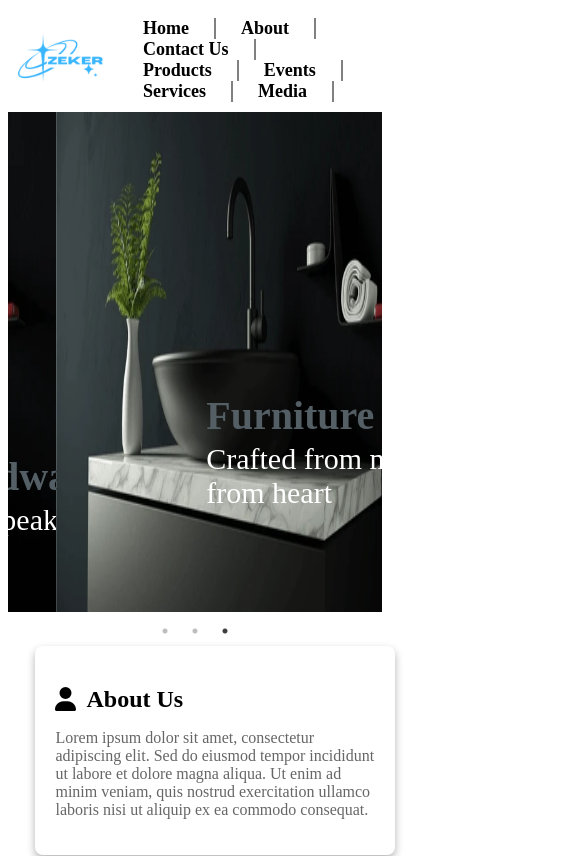
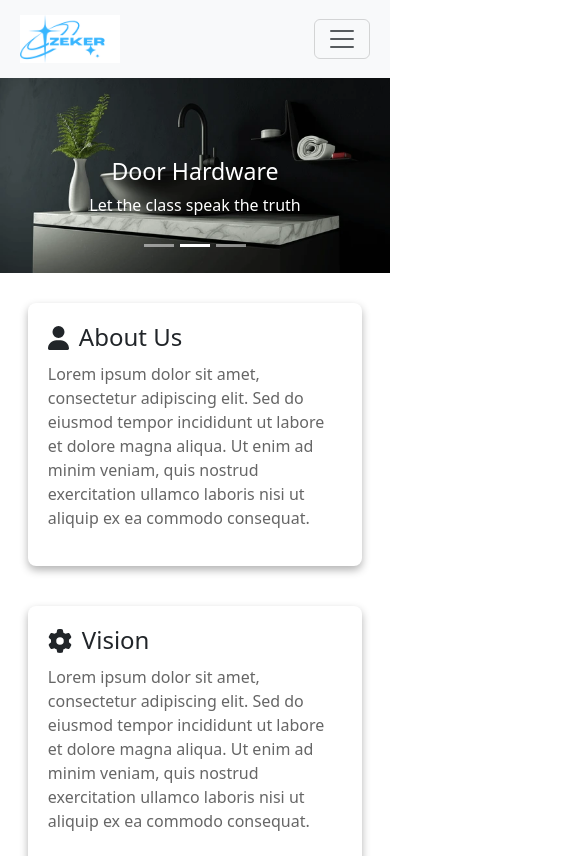
Before and after one commit to gulshan-ara/hardware_website, a React (Create React App) app: page / in a window 390 px wide. Shown: the top 856 px of the page, 578 px wide, since content can reach past the window. Built offline with nearby package versions, Linux system fonts and the light colour scheme.

Commit message:
added responsive navbar

```diff
--- a/src/components/carousel.jsx
+++ b/src/components/carousel.jsx
@@ -1,73 +1,30 @@
 import React from "react";
-import Slider from "react-slick";
-import "slick-carousel/slick/slick.css";
-import "slick-carousel/slick/slick-theme.css";
-import styled from "styled-components";
-
-// Define styled components
-const CarouselItem = styled.div`
-  position: relative;
-`;
-
-const Caption = styled.div`
-  position: absolute;
-  bottom: 0;
-  left: 0;
-  transform: translate(150px, -80%);
-  text-align: left;
-`;
-
-const Title = styled.h2`
-  margin: 3px 0;
-  font-size: 40px;
-  color: #535e65;
-`;
-
-const Description = styled.p`
-  margin: 3px 0;
-  font-size: 30px;
-  color: #fff;
-`;
-
-const StyledImage = styled.img`
-  width: 100%;
-  height: 500px;
-`;
+import { Carousel } from 'react-bootstrap';
 
 export const ImageCarousel = () => {
-  const settings = {
-    dots: true,
-    infinite: true,
-    speed: 500,
-    slidesToShow: 1,
-    slidesToScroll: 1,
-    autoplay: true,
-    autoplaySpeed: 3000,
-  };
-
   return (
-    <Slider {...settings}>
-      <CarouselItem>
-        <Caption>
-          <Title>Bathroom Hardware</Title>
-          <Description>Serenity in the silence</Description>
-        </Caption>
-        <StyledImage src="./assets/images/image_1.png" alt="Image 1" />
-      </CarouselItem>
-      <CarouselItem>
-        <Caption>
-          <Title>Door Hardware</Title>
-          <Description>Let the class speak the truth</Description>
-        </Caption>
-        <StyledImage src="./assets/images/image_1.png" alt="Image 2" />
-      </CarouselItem>
-      <CarouselItem>
-        <Caption>
-          <Title>Furniture Fittings</Title>
-          <Description>Crafted from metal, Curated from heart</Description>
-        </Caption>
-        <StyledImage src="./assets/images/image_1.png" alt="Image 3" />
-      </CarouselItem>
-    </Slider>
+    <Carousel controls={false} interval={1000}>
+      <Carousel.Item>
+        <img src="./assets/images/image_1.png" className="d-block w-100" alt="Image 1" />
+        <Carousel.Caption>
+          <h3>Bathroom Hardware</h3>
+          <p>Serenity in the silence</p>
+        </Carousel.Caption>
+      </Carousel.Item>
+      <Carousel.Item>
+        <img src="./assets/images/image_1.png" className="d-block w-100" alt="Image 2" />
+        <Carousel.Caption>
+          <h3>Door Hardware</h3>
+          <p>Let the class speak the truth</p>
+        </Carousel.Caption>
+      </Carousel.Item>
+      <Carousel.Item>
+        <img src="./assets/images/image_1.png" className="d-block w-100" alt="Image 3" />
+        <Carousel.Caption>
+          <h3>Furniture Fittings</h3>
+          <p>Crafted from metal, Curated from heart</p>
+        </Carousel.Caption>
+      </Carousel.Item>
+    </Carousel>
   );
 };
--- a/src/components/navbar.jsx
+++ b/src/components/navbar.jsx
@@ -1,82 +1,77 @@
 import React from "react";
+import { Navbar, Nav } from "react-bootstrap";
 
 export const NavBar = () => {
+	const styles = `
+    .navbar {
+      background-color: #ffffff;
+      padding: 10px 20px;
+    }
+
+    .navbar-brand img {
+      width: 100px;
+      height: auto;
+    }
+
+    .nav-link {
+      color: #000000;
+      margin-left: 20px;
+      font-size: 18px;
+    }
+
+    .nav-link:hover {
+      text-decoration: underline;
+    }
+
+    @media (min-width: 768px) {
+      .navbar-nav {
+        display: flex;
+        justify-content: flex-end;
+        width: 100%;
+      }
+    }
+  `;
+
 	return (
-		<nav className="navbar">
-			<section className="logo-section">
-				<img src="./assets/images/logo.png" alt="Logo" />
-			</section>
-			<section className="links-section">
-				<ul>
-					<li>
-						<a href="#">Home</a>
-					</li>
-					<li>
-						<a href="#">About</a>
-					</li>
-					<li>
-						<a href="#">Contact Us</a>
-					</li>
-					<li>
-						<a href="#">Products</a>
-					</li>
-					<li>
-						<a href="#">Events</a>
-					</li>
-					<li>
-						<a href="#">Services</a>
-					</li>
-					<li>
-						<a href="#">Media</a>
-					</li>
-				</ul>
-			</section>
-		</nav>
+		<>
+			<style>{styles}</style>
+			<Navbar bg="light" expand="lg">
+				<Navbar.Brand href="#">
+					<img
+						src="./assets/images/logo.png"
+						alt="Logo"
+						className="d-inline-block align-top"
+					/>
+				</Navbar.Brand>
+				<Navbar.Toggle aria-controls="responsive-navbar-nav" />
+        <Navbar.Collapse id="responsive-navbar-nav">
+          <Nav className="ml-auto">
+            <Nav.Link href="#" className="nav-link">
+              Home
+            </Nav.Link>
+            <Nav.Link href="#" className="nav-link">
+              About
+            </Nav.Link>
+            <Nav.Link href="#" className="nav-link">
+              Contact Us
+            </Nav.Link>
+            <Nav.Link href="#" className="nav-link">
+              Products
+            </Nav.Link>
+            <Nav.Link href="#" className="nav-link">
+              Events
+            </Nav.Link>
+            <Nav.Link href="#" className="nav-link">
+              Services
+            </Nav.Link>
+            <Nav.Link href="#" className="nav-link">
+              Media
+            </Nav.Link>
+          </Nav>
+        </Navbar.Collapse>
+			</Navbar>
+		</>
 	);
 };
 
-// CSS styles
-const styles = `
-.navbar {
-    display: flex;
-    justify-content: space-around;
-    align-items: center;
-    background-color: #fff;
-    padding: 10px;
-    color: white;
-}
-
-.logo-section img {
-    width: 100px; /* Adjust the width of the logo */
-    height: auto; /* Maintain aspect ratio */
-}
-
-.links-section ul {
-    list-style: none;
-    margin: 0;
-    padding: 0;
-}
-
-.links-section ul li {
-    display: inline-block;
-    margin-left: 25px;
-		padding-right: 25px;
-		border-right: 2px solid grey;
-}
-
-.links-section ul li a {
-    color: black;
-    text-decoration: none;
-		font-size: 18px;
-		font-weight: bold;
-}
-
-.links-section ul li a:hover {
-    text-decoration: underline;
-}
-`;
-
-// Inject the styles into the document
-const styleElement = document.createElement("style");
-styleElement.innerHTML = styles;
-document.head.appendChild(styleElement);
+export default NavBar;
--- a/src/index.js
+++ b/src/index.js
@@ -1,3 +1,4 @@
+import 'bootstrap/dist/css/bootstrap.min.css';
 import React from 'react';
 import ReactDOM from 'react-dom/client';
 import App from './App';
```
Also changed, not shown: package.json (+7 -5 lines), 1 other file (tests, documents, lock files or other folders).
